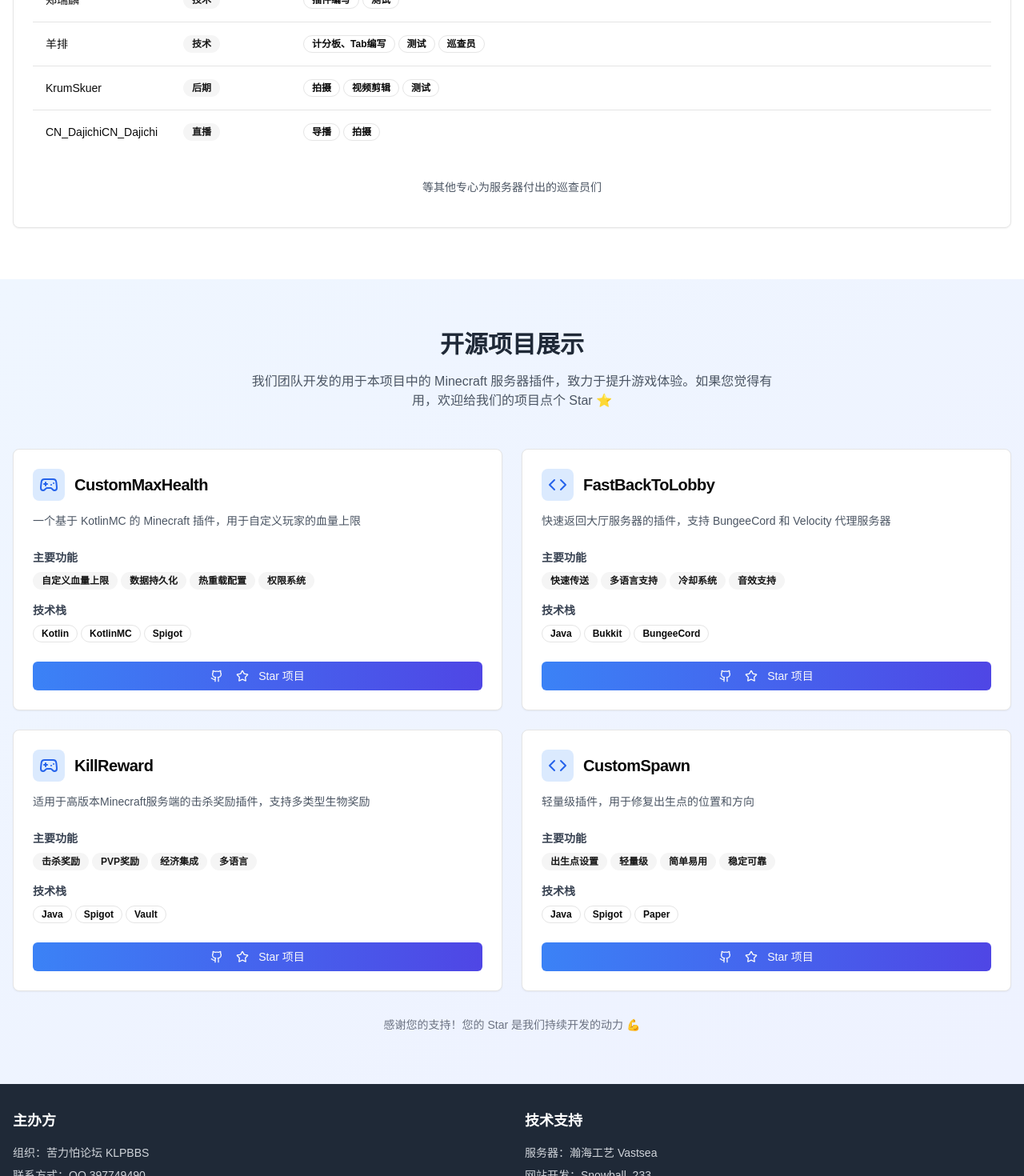
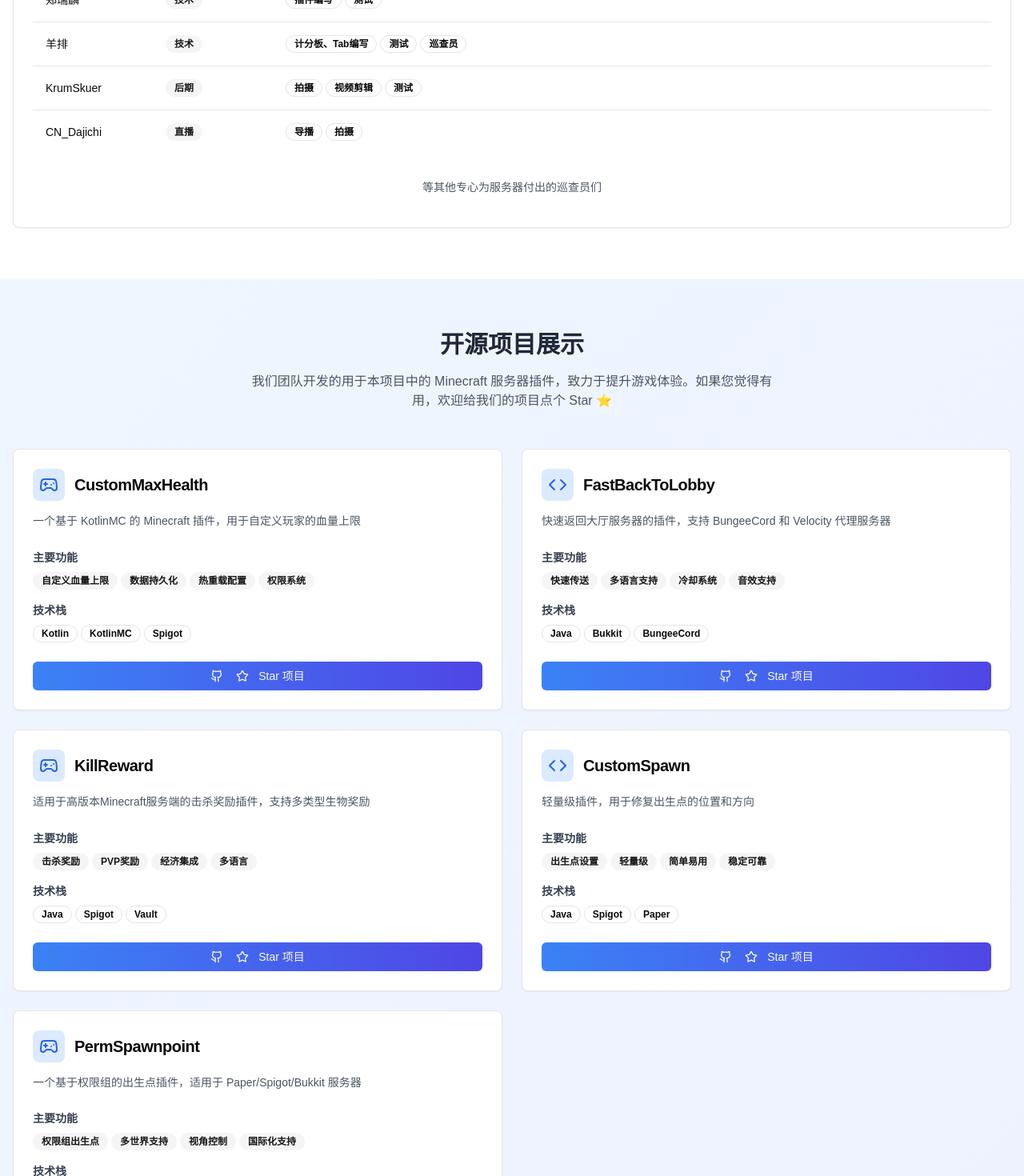
Before and after one commit to TeamVastsea/ksce-frontend, a Next.js app: page / in a window 1280 px wide. Shown: the part 6880-8350 px from the top of the page at 80% size. Built offline with nearby package versions, Linux system fonts and the light colour scheme.

Commit message:
add repo and fix typo

```diff
--- a/components/OpenSourceSection.tsx
+++ b/components/OpenSourceSection.tsx
@@ -38,6 +38,14 @@ export function OpenSourceSection() {
       tech: ["Java", "Spigot", "Paper"],
       icon: <Code className="w-6 h-6" />,
       repo: "TeamVastsea/CustomSpawn"
+    },
+    {
+      name: "PermSpawnpoint",
+      description: "一个基于权限组的出生点插件，适用于 Paper/Spigot/Bukkit 服务器",
+      features: ["权限组出生点", "多世界支持", "视角控制", "国际化支持"],
+      tech: ["Kotlin", "Paper", "Spigot", "Vault"],
+      icon: <Gamepad2 className="w-6 h-6" />,
+      repo: "SnowballXueQiu/PermSpawnpoint"
     }
   ]
 
--- a/components/TechContributorsSection.tsx
+++ b/components/TechContributorsSection.tsx
@@ -30,7 +30,7 @@ export function TechContributorsSection() {
       contributions: ["拍摄", "视频剪辑", "测试"]
     },
     {
-      name: "CN_DajichiCN_Dajichi",
+      name: "CN_Dajichi",
       role: "直播",
       contributions: ["导播", "拍摄"]
     }
```
